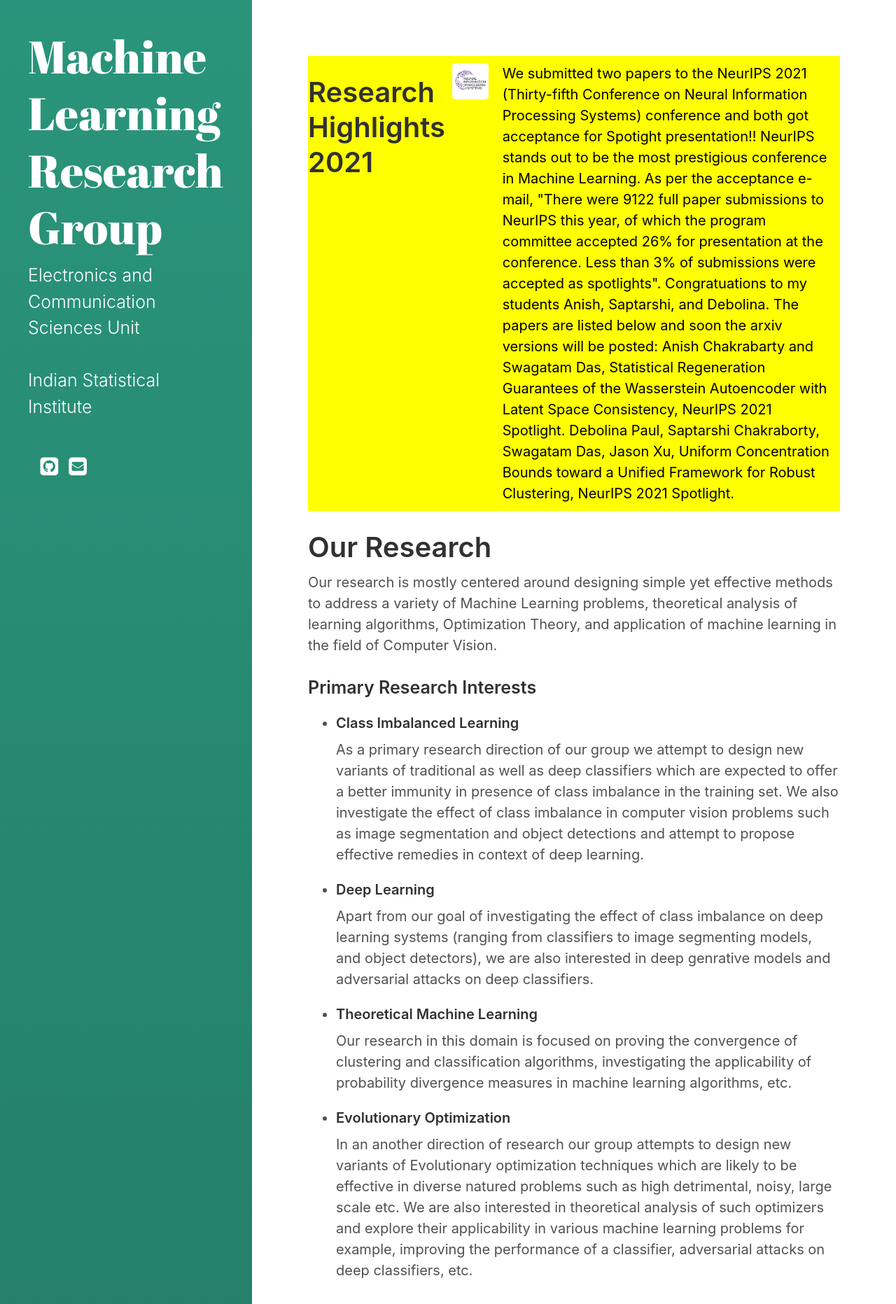
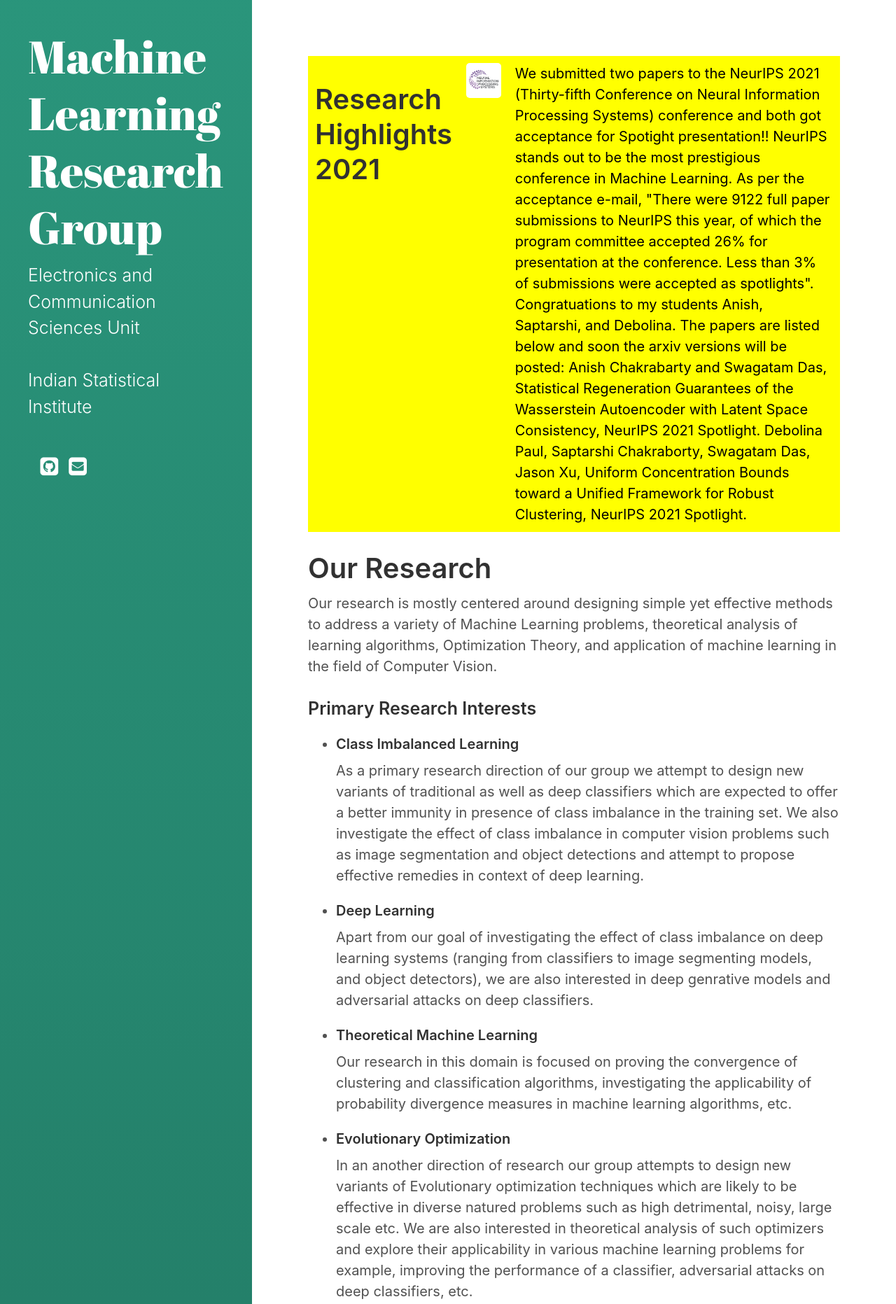
Before and after one commit to mlrgisi/mlrgisi.github.io, a Jekyll site: the page built from index.html, in a window 1280 px wide. Shown: the top 1863 px of the page at 70% size. Built offline with Jekyll 4.4.1, drawn with Linux system fonts in a browser that asks for light colours; the list of posts is cut into pages by our own code; a style sheet for code colours, icons or effects is not loaded.

Commit message:
Update index.html

```diff
--- a/index.html
+++ b/index.html
@@ -40,7 +40,9 @@
 
 
 <div class="flex-container2">
+    <div style="flex-grow: 1">
     <h1>Research Highlights 2021</h1>
+    </div>
     <div style="flex-grow: 2">
         <img src="nips.png" style="float:center;" width=1000px>
     </div>
```
